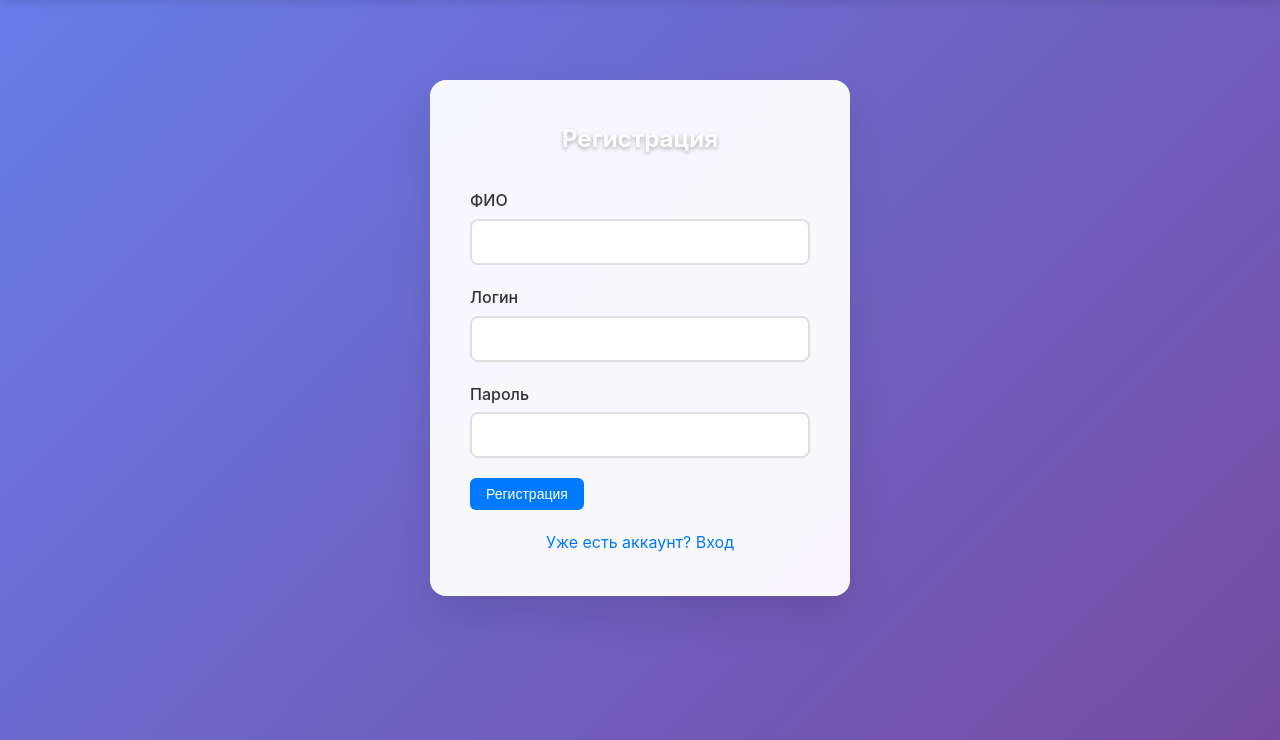
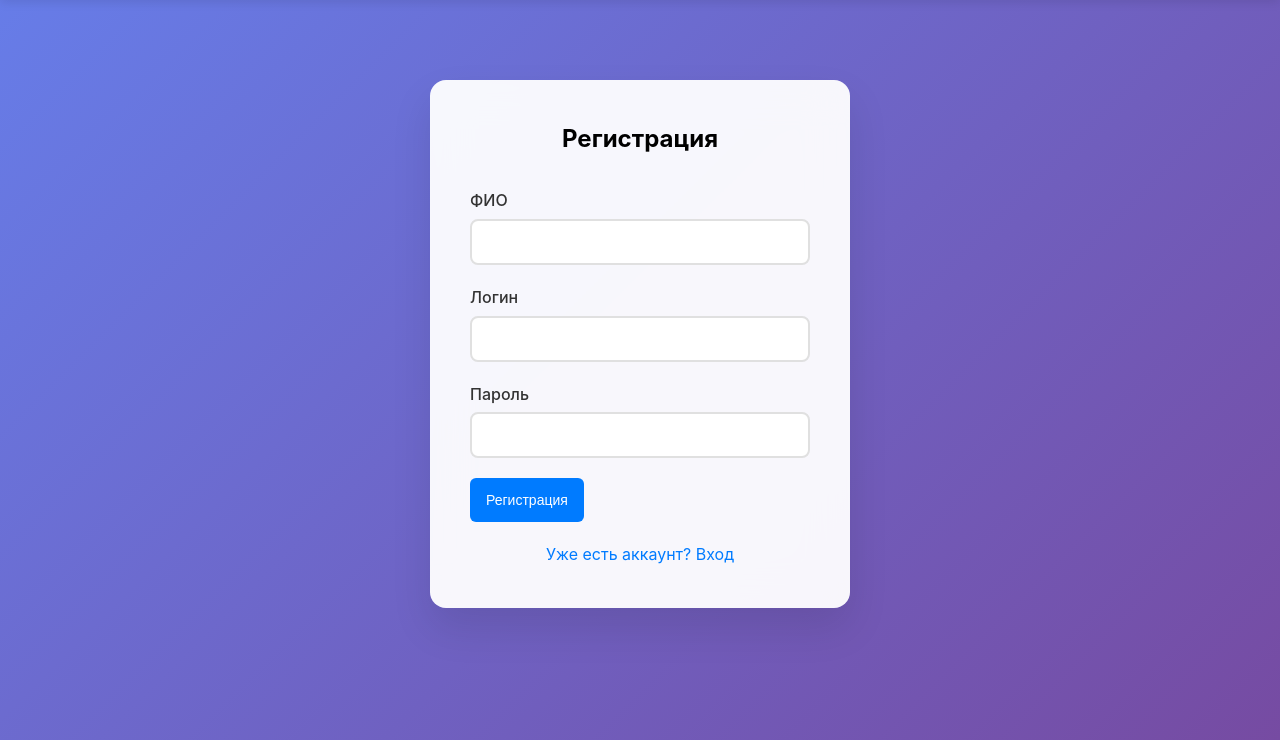
Before and after one commit to Kyssrv/vacation-planner, a Flask app: page /register in a window 1280 px wide. Shown: the part 60-800 px from the top of the page. Run offline with Flask 3, Linux system fonts and the light colour scheme.

Commit message:
Update style

```diff
--- a/templates/login.html
+++ b/templates/login.html
@@ -18,7 +18,7 @@
             <span class="error">{{ error }}</span>
             {% endfor %}
         </div>
-        {{ form.submit(class="btn btn-primary") }}
+        {{ form.submit(class="btn btn-submit btn-primary") }}
     </form>
     <p class="auth-link"><a href="{{ url_for('register') }}">Нет аккаунта? Регистрация</a></p>
 </div>
--- a/templates/register.html
+++ b/templates/register.html
@@ -1,7 +1,7 @@
 {% extends "base.html" %}
 {% block content %}
 <div class="auth-container">
-    <h2>Регистрация</h2>
+    <h2 class="form-h2">Регистрация</h2>
     <form method="POST" autocomplete="on">
         {{ form.hidden_tag() }}
         <div class="form-group">
@@ -25,7 +25,7 @@
             <span class="error">{{ error }}</span>
             {% endfor %}
         </div>
-        {{ form.submit(class="btn btn-primary") }}
+        {{ form.submit(class="btn btn-submit btn-primary") }}
     </form>
     <p class="auth-link"><a href="{{ url_for('index') }}">Уже есть аккаунт? Вход</a></p>
 </div>
```
Also changed, not shown: vacations.db (added).
